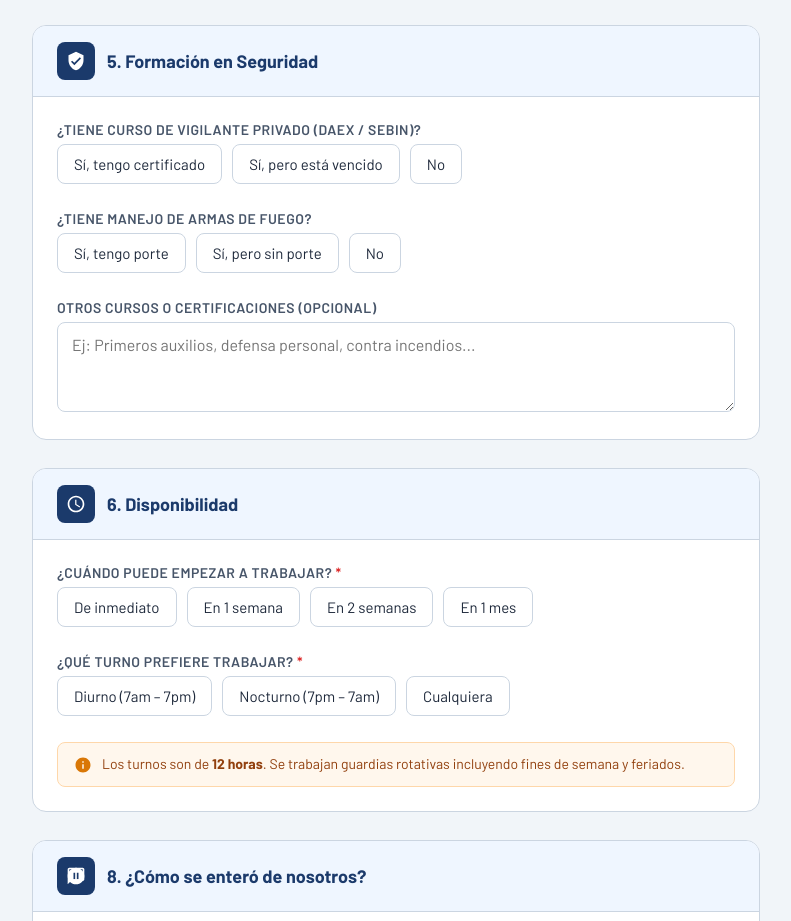
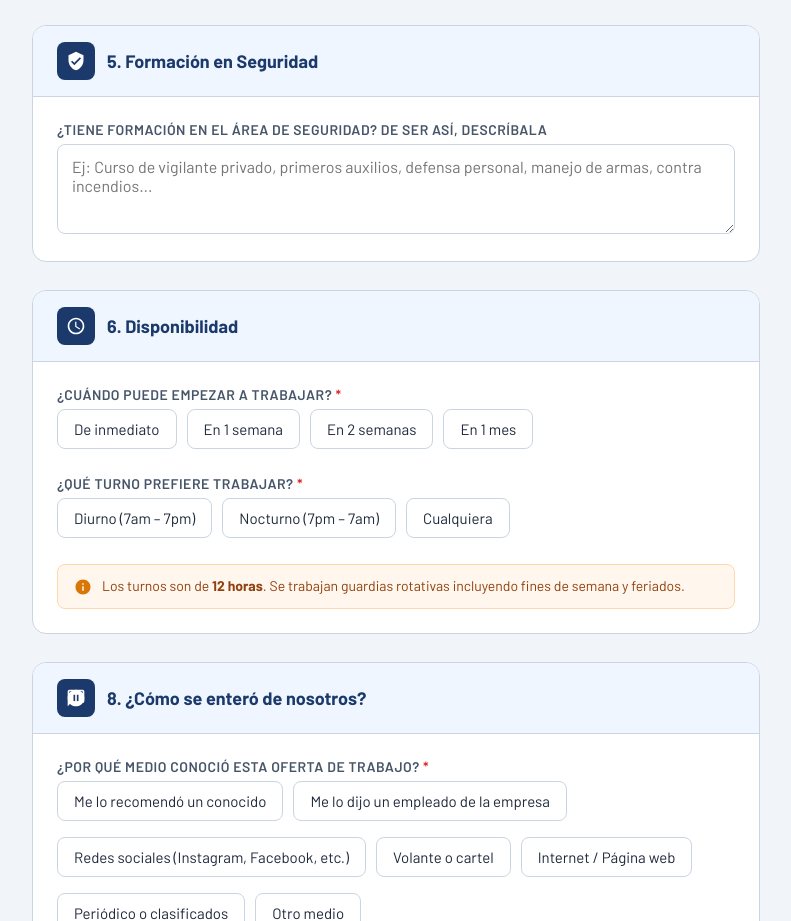
Before and after one commit to Juanisalima/reclutamiento-vigilantes, a plain HTML site: page index.html in a window 1280 px wide. Shown: the part 2080-3001 px from the top of the page, without its empty margins (244-1035 px from the left). Drawn offline with nearby package versions, Linux system fonts and the light colour scheme.

Commit message:
cambios a formacion

```diff
--- a/index.html
+++ b/index.html
@@ -547,26 +547,8 @@
     <div class="section-body">
 
       <div class="full">
-        <label>¿Tiene curso de vigilante privado (DAEX / SEBIN)?</label>
-        <div class="radio-group">
-          <label><input type="radio" name="curso_vigilante" value="si"> Sí, tengo certificado</label>
-          <label><input type="radio" name="curso_vigilante" value="vencido"> Sí, pero está vencido</label>
-          <label><input type="radio" name="curso_vigilante" value="no"> No</label>
-        </div>
-      </div>
-
-      <div class="full">
-        <label>¿Tiene manejo de armas de fuego?</label>
-        <div class="radio-group">
-          <label><input type="radio" name="armas" value="si"> Sí, tengo porte</label>
-          <label><input type="radio" name="armas" value="sin_porte"> Sí, pero sin porte</label>
-          <label><input type="radio" name="armas" value="no"> No</label>
-        </div>
-      </div>
-
-      <div class="full">
-        <label>Otros cursos o certificaciones (opcional)</label>
-        <textarea name="otros_cursos" placeholder="Ej: Primeros auxilios, defensa personal, contra incendios..."></textarea>
+        <label>¿Tiene formación en el área de seguridad? De ser así, descríbala</label>
+        <textarea name="formacion_seguridad" placeholder="Ej: Curso de vigilante privado, primeros auxilios, defensa personal, manejo de armas, contra incendios..."></textarea>
       </div>
 
     </div>
```
